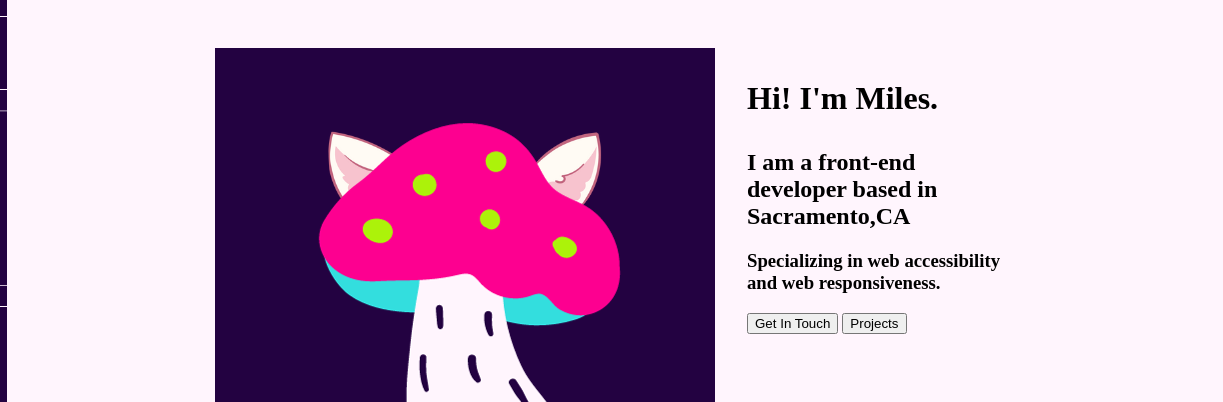
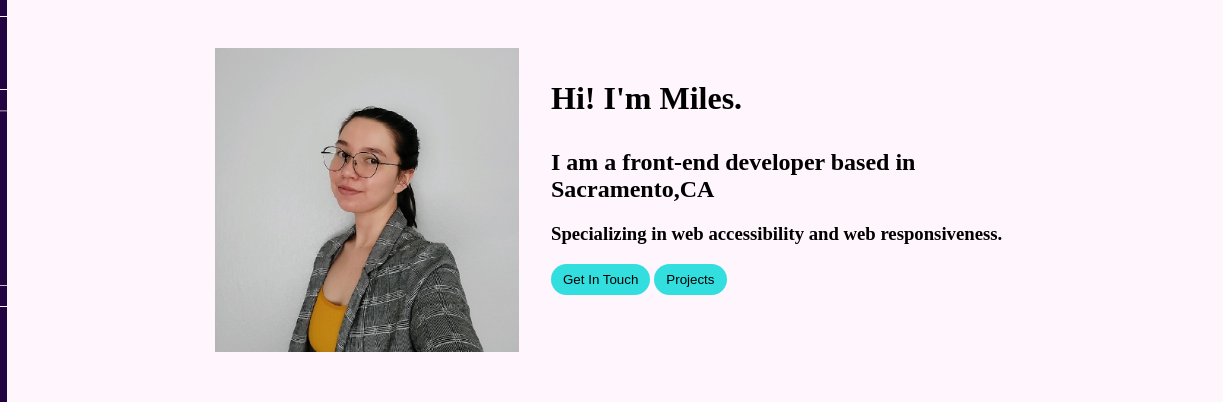
Before and after one commit to MilesAngels/milesangels-portfolio, a plain HTML site: page index.html in a window 1280 px wide. Shown: the top 402 px of the page, 57-1280 px from the left. Drawn offline with Linux system fonts and the light colour scheme.

Commit message:
adding image in hero section and added buttons

```diff
--- a/SCSS/_page-section.scss
+++ b/SCSS/_page-section.scss
@@ -21,6 +21,7 @@ body {
         display: flex;
         flex-direction: column;
         width: min(80%, 800px);
+        height: min(100%, 400px);
         margin: 0 auto;
         gap: 2rem;
         .hero-image, .hero-content {
@@ -29,6 +30,14 @@ body {
         .hero-content {
           h1 {
             font-size: 2rem;
+          }
+          .hero-buttons {
+            button {
+              border: none;
+              background-color: $accent-color1;
+              padding: 0.5rem 0.75rem;
+              border-radius: 1rem;
+            }
           }
         }
 
--- a/index.html
+++ b/index.html
@@ -3,6 +3,7 @@
   <head>
     <meta charset="UTF-8" />
     <meta name="viewport" content="width=device-width, initial-scale=1.0" />
+    <link rel="icon" type="image/x-icon" href="./IMG/catshroom.png">
     <link rel="stylesheet" href="./SCSS/style.css" />
     <title>Miles Angels</title>
   </head>
@@ -28,12 +29,12 @@
     <section id="section-container">
       <article id="home-section">
         <div class="hero">
-          <img src="./IMG/catshroom.png" alt="cat shroom" class="hero-image" />
+          <img src="./IMG/my-image.jpg" alt="Miles Angels" class="hero-image" />
           <div class="hero-content">
             <h1>Hi! I'm Miles.</h1>
             <h2>I am a front-end developer based in Sacramento,CA</h2>
             <h3>Specializing in web accessibility and web responsiveness.</h3>
-            <div>
+            <div class="hero-buttons">
               <button type="button">Get In Touch</button>
               <button type="button">Projects</button>
             </div>
```
Also changed, not shown: IMG/my-image.jpg (added), SCSS/style.css, 1 other file.
